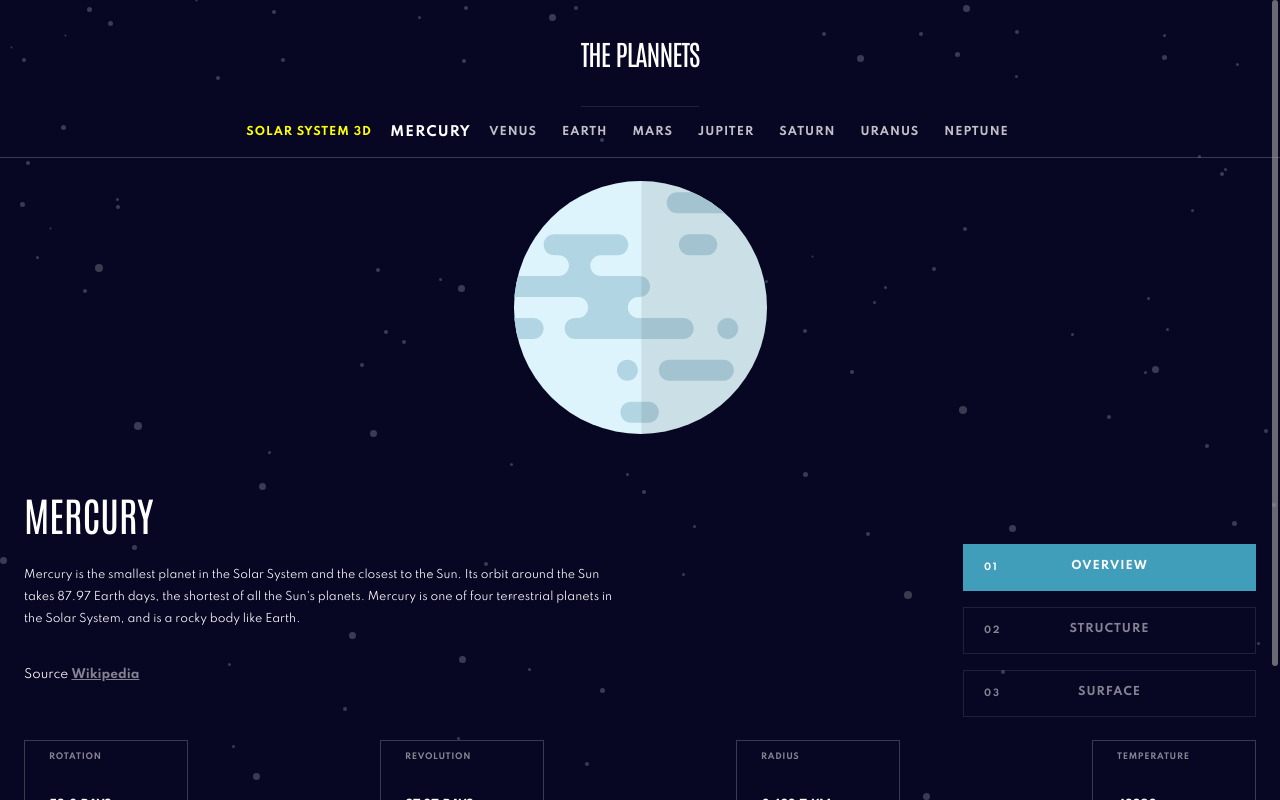
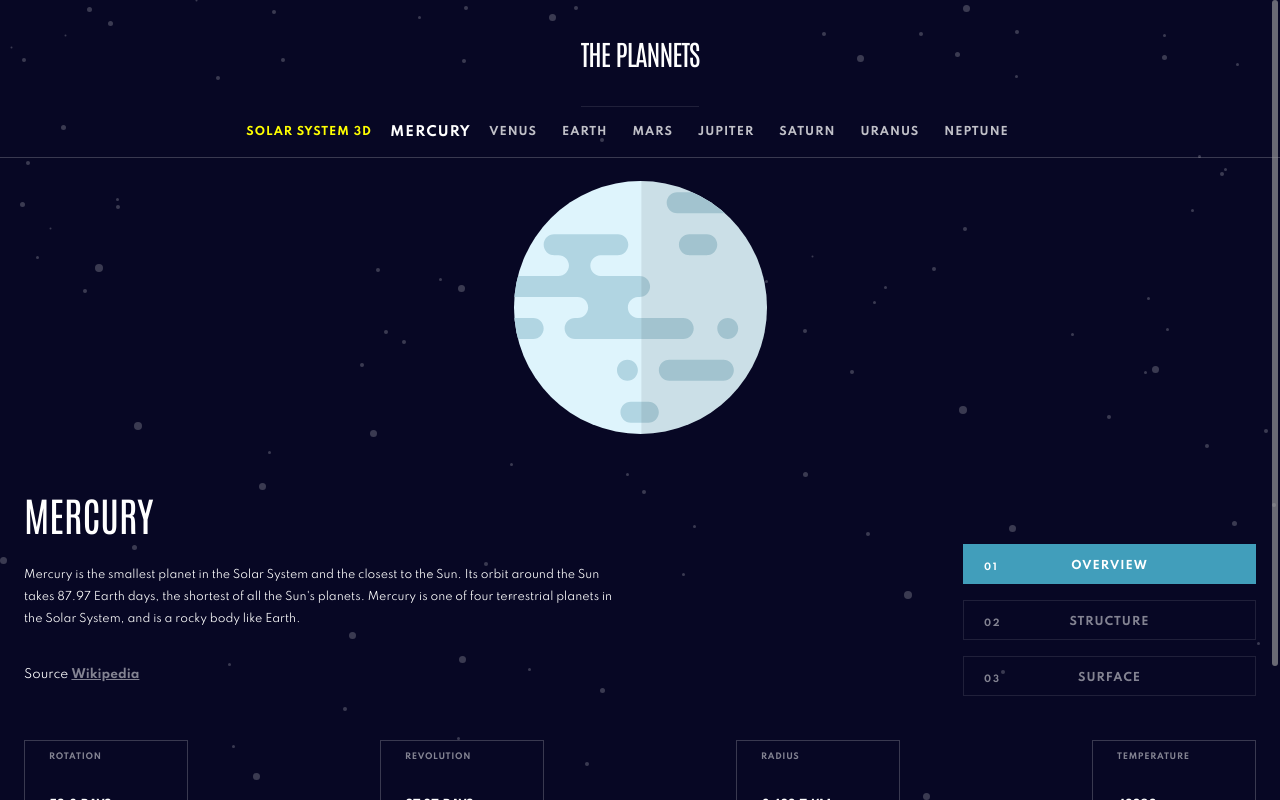
Before and after one commit to karolkawski/React_planets_facts, a React (Create React App) app: page / in a window 1280 px wide. Built offline with nearby package versions, Linux system fonts and the light colour scheme.

Commit message:
[fix] navigation mobile scss

```diff
--- a/src/styles/components/organisms/menu.scss
+++ b/src/styles/components/organisms/menu.scss
@@ -110,6 +110,11 @@
         }
 
     }
+
+    &__Wrapper {
+        width: 100%;
+        display: flex;
+    }
 }
 
 @media (min-width: 768px) {
@@ -118,8 +123,6 @@
         grid-column-end: 2;
         grid-row-start: 2;
         grid-row-end: 3;
-        flex-direction: column;
-        align-items: flex-end;
 
         height: auto;
         border: none;
@@ -132,6 +135,11 @@
 
         &__Wrapper {
             margin-right: 24px;
+            width: 100%;
+            height: 100%;
+            display: flex;
+            flex-direction: column;
+            align-items: flex-end;
         }
 
         &__Tab {
--- a/src/styles/navigation/navigation.scss
+++ b/src/styles/navigation/navigation.scss
@@ -11,6 +11,11 @@
     padding: 0px 24px;
 
     // mobile
+
+    &__Wrapper {
+        display: flex;
+        width: 100%;
+    }
 
     &--Collapsed {
         padding: 0;
```
Also changed, not shown: 1 other file (tests, documents, lock files or other folders).
